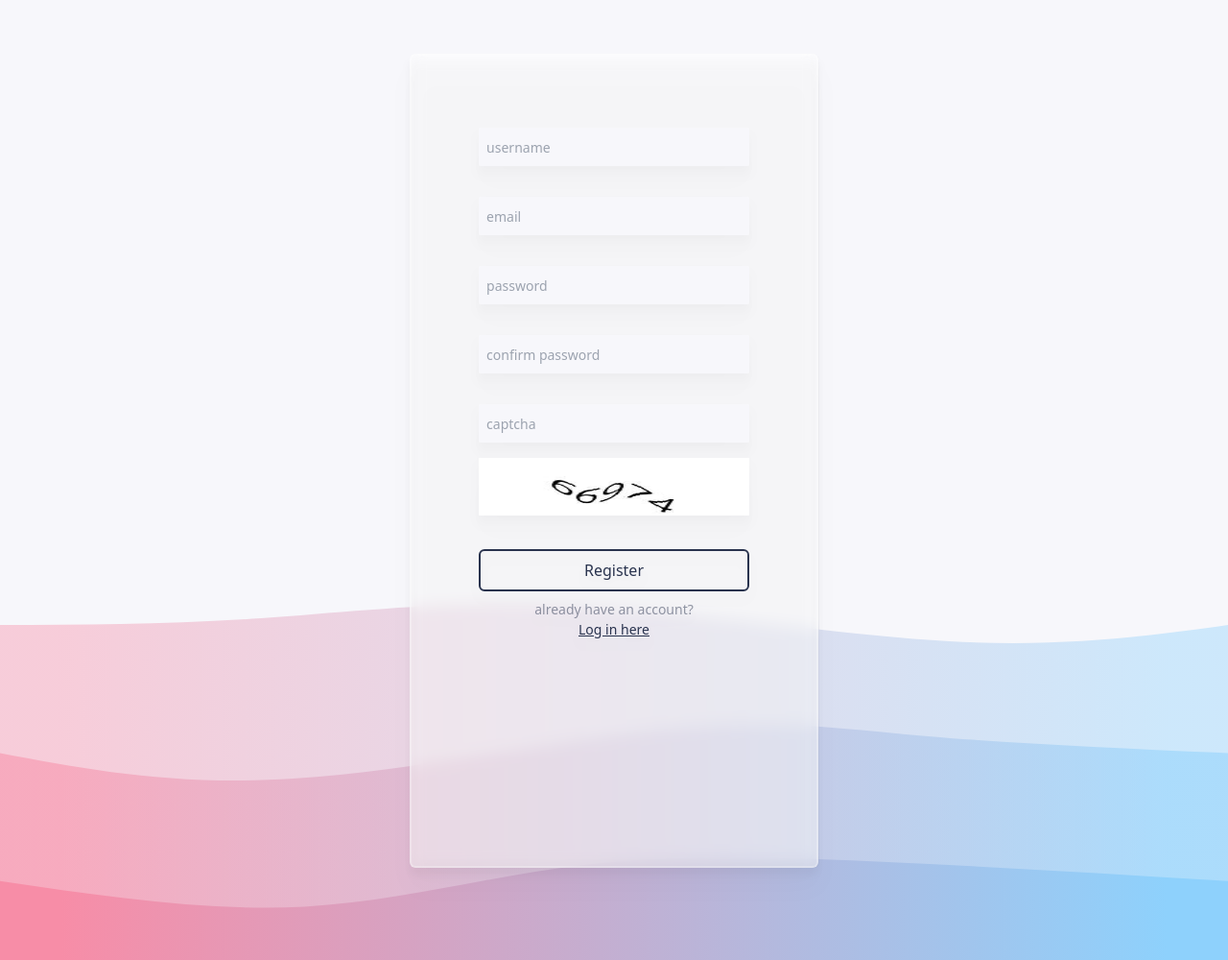
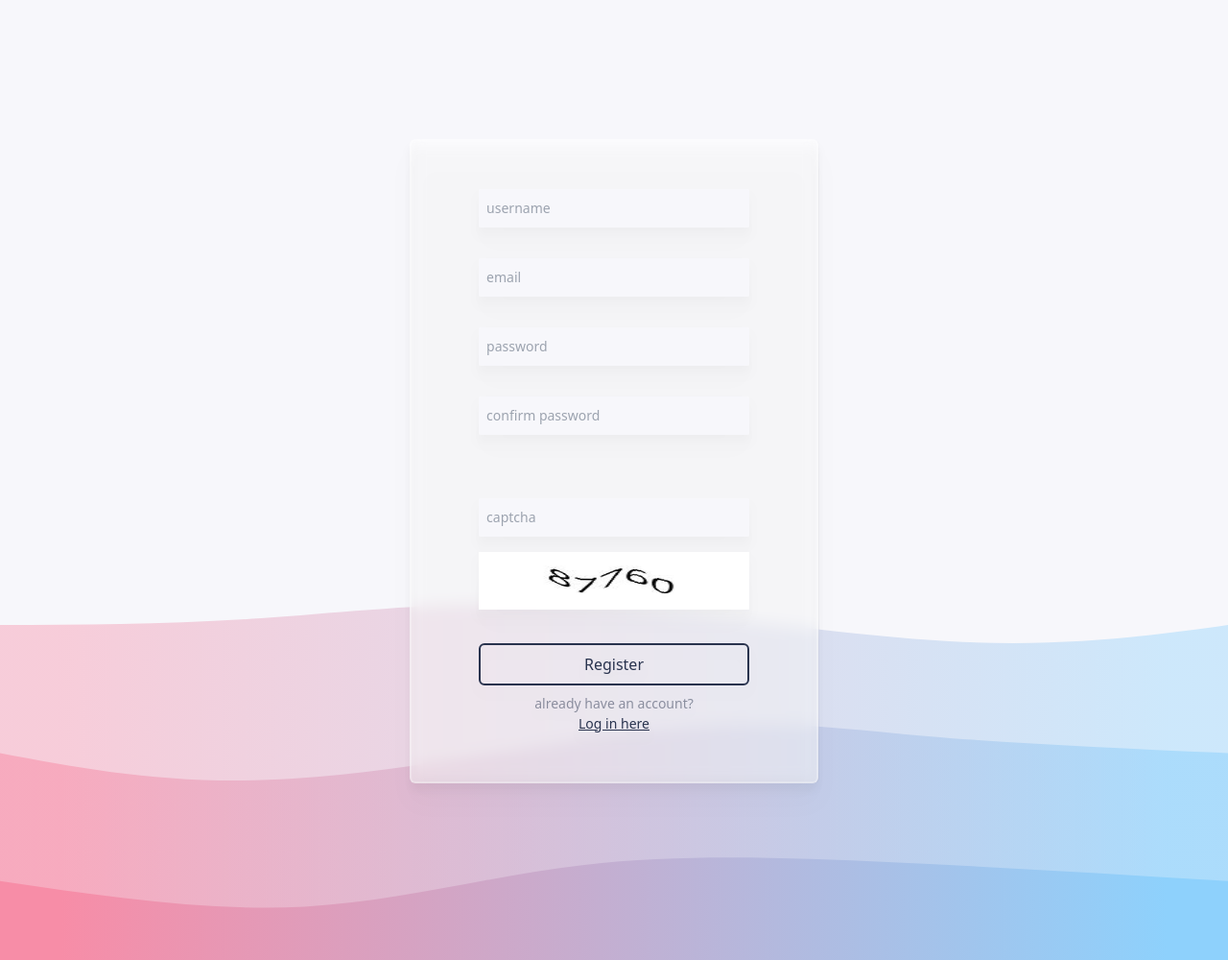
Before and after one commit to YvanRoes/HaarlemFestival, a PHP site: page /register in a window 1280 px wide. Shown: the part 100-1100 px from the top of the page at 96% size. Run offline with PHP 8.4, Linux system fonts and the light colour scheme; some libraries are stand-ins or nearby versions.

Commit message:
fix layout

```diff
--- a/app/views/register/index.php
+++ b/app/views/register/index.php
@@ -63,10 +63,10 @@ if (isset($_SESSION['registerMsg'])) {
     <div class="pb-[2.5rem] lg:w-[1280px] md:w-[100vw] sm:w-[100vw] flex items-center justify-center"
         id="content-container">
         <div
-            class="w-2/6 h-4/5 flex flex-col items-center  mt-[100px] backdrop-blur bg-white/50 rounded-md border-white/25 border-2 drop-shadow-xl">
+            class="w-2/6 h-4.5/5 flex flex-col items-center  mt-[100px] backdrop-blur bg-white/50 rounded-md border-white/25 border-2 drop-shadow-xl">
             <form method="POST" action="" class="flex flex-col w-4/6">
                 <input name="username" rows="1"
-                    class="block w-full h-[40px] mt-[75px] m-auto my-4 py-2 px-2 text-sm text-gray-800 bg-[#F7F7FB] border-0 rounded-sm focus:ring-0 resize-none"
+                    class="block w-full h-[40px] mt-[50px] m-auto my-4 py-2 px-2 text-sm text-gray-800 bg-[#F7F7FB] border-0 rounded-sm focus:ring-0 resize-none"
                     placeholder="username" required></input>
                 <input name="email" rows="1"
                     class="block w-full h-[40px] m-auto my-4 py-2 px-2 text-sm text-gray-800 bg-[#F7F7FB] border-0 rounded-sm focus:ring-0 resize-none"
@@ -78,7 +78,7 @@ if (isset($_SESSION['registerMsg'])) {
                     class="block w-full h-[40px] m-auto my-4 py-2 px-2 text-sm text-gray-800 bg-[#F7F7FB] border-0 focus:ring-0 rounded-sm resize-none"
                     placeholder="confirm password" required></input>
                 <input name="captcha" rows="1"
-                    class="block w-full h-[40px] m-auto my-4 py-2 px-2 text-sm text-gray-800 bg-[#F7F7FB] border-0 focus:ring-0 rounded-sm resize-none"
+                    class="block w-full h-[40px] m-auto my-4 py-2 px-2 text-sm text-gray-800 bg-[#F7F7FB] border-0 focus:ring-0 rounded-sm resize-none mt-[50px]"
                     placeholder="captcha" required></input>
 
                 <img src="capacha.jpg" class="w-[300px] h-[60px] mb-[20px]"/>
@@ -93,7 +93,7 @@ if (isset($_SESSION['registerMsg'])) {
 
             <form method="POST" action="" class="flex flex-col justify-center">
                 <p class="text-[#29334E]/50 pt-2 text-[14px]">already have an account?</p>
-                <button name="Login" type="submit" class="text-[#29334E] text-[14px] underline"><a href='/login'>
+                <button name="Login" type="submit" class="text-[#29334E] text-[14px] underline mb-[50px]"><a href='/login'>
                         Log in here
                 </button>
             </form>
```
Also changed, not shown: app/public/capacha.jpg, 1 other file.
